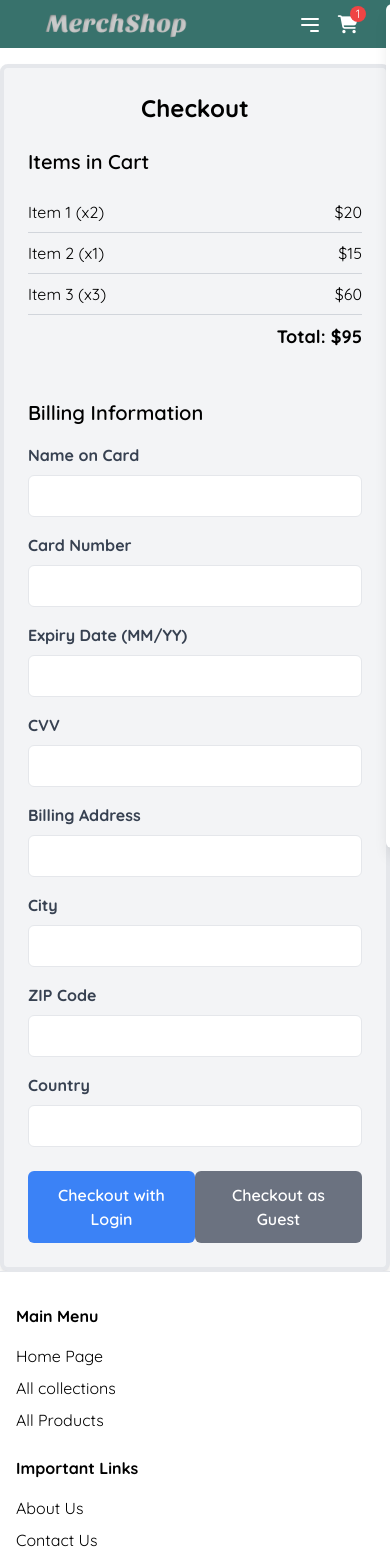
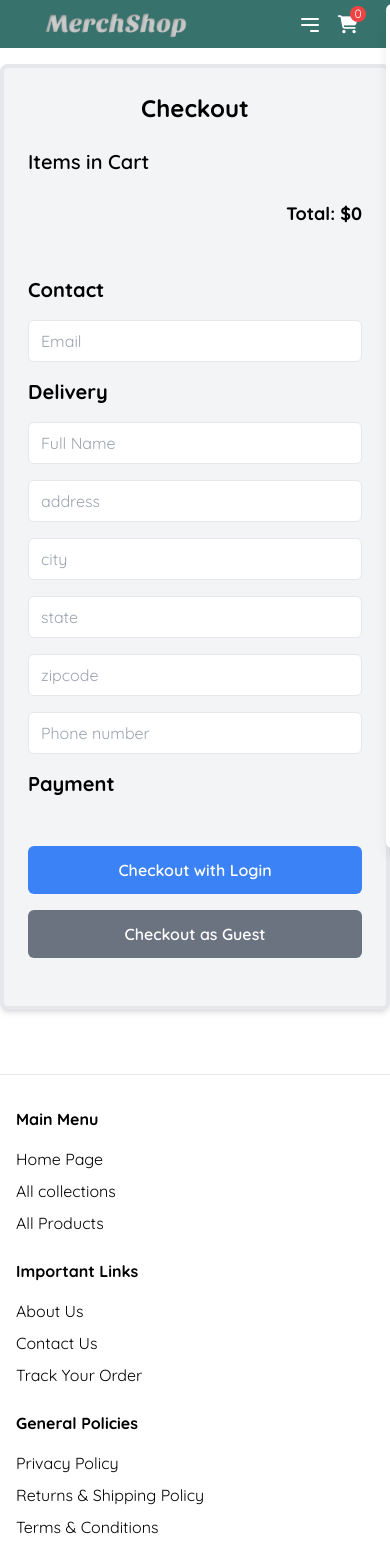
Before and after one commit to Rahul-Dhaka/Merch-shop, a React (Vite) app in the folder client/: page /checkout in a window 390 px wide. Shown: the top 1564 px of the page. Built offline with nearby package versions, Linux system fonts and the light colour scheme.

Commit message:
checkout page

```diff
--- a/client/src/Pages/Checkout.jsx
+++ b/client/src/Pages/Checkout.jsx
@@ -1,17 +1,17 @@
 import React, { useState } from 'react';
+import { useSelector } from 'react-redux';
 import 'tailwindcss/tailwind.css';
 
-const itemsInCart = [
-  { id: 1, name: 'Item 1', price: 10, quantity: 2 },
-  { id: 2, name: 'Item 2', price: 15, quantity: 1 },
-  { id: 3, name: 'Item 3', price: 20, quantity: 3 },
-];
+
 
 const calculateTotal = (items) => {
   return items.reduce((total, item) => total + item.price * item.quantity, 0);
 };
 
 export const Checkout = () => {
+    const itemsInCart =useSelector((state)=> state.cart.items) ;
+
+
   const [formData, setFormData] = useState({
     name: '',
     cardNumber: '',
@@ -59,6 +59,7 @@ export const Checkout = () => {
   };
 
 
+
   const handleLogin = () => {
     setIsLoggedIn(true);
   };
@@ -70,14 +71,14 @@ export const Checkout = () => {
   const totalAmount = calculateTotal(itemsInCart);
 
   return (
-    <div className="max-w-6xl border-4 flex flex-col gap-4 md:flex-row-reverse mt-16 mx-auto p-6 bg-gray-100 rounded-lg shadow-md">
+    <div className="max-w-6xl border-4 flex flex-col gap-4 md:flex-row-reverse my-16 mx-auto p-6 bg-gray-100 rounded-lg shadow-md">
         <div className='w-full md-1/2'>
         <h1 className="text-2xl font-bold text-center mb-6">Checkout</h1>
       <div className="mb-6">
         <h2 className="text-xl font-semibold mb-4">Items in Cart</h2>
         {itemsInCart.map(item => (
-          <div key={item.id} className="flex justify-between py-2 border-b border-gray-300">
-            <span>{item.name} (x{item.quantity})</span>
+          <div key={item.title} className="flex justify-between py-2 border-b border-gray-300">
+            <span>{item.title} (x{item.quantity})</span>
             <span>${item.price * item.quantity}</span>
           </div>
         ))}
@@ -88,108 +89,43 @@ export const Checkout = () => {
       </div>
         <div className='w-full md-1/2'>
         <form onSubmit={handleSubmit}>
-        <h2 className="text-xl font-semibold mb-4">Billing Information</h2>
+        <h2 className="text-xl font-bold mb-4">Contact</h2>
         <div className="mb-4">
-          <label className="block text-gray-700 font-bold mb-2">Name on Card</label>
-          <input
-            type="text"
-            name="name"
-            value={formData.name}
-            onChange={handleChange}
-            className="w-full px-3 py-2 border rounded-md focus:outline-none focus:ring-2 focus:ring-green-500"
-          />
+          <input placeholder='Email' type="email" name="email" value={formData.email} onChange={handleChange} className="w-full px-3 py-2 border rounded-md focus:outline-none focus:ring-2 focus:ring-green-500"/>
           {errors.name && <p className="text-red-500 text-sm mt-1">{errors.name}</p>}
         </div>
+        <h2 className="text-xl font-bold mb-4">Delivery</h2>
         <div className="mb-4">
-          <label className="block text-gray-700 font-bold mb-2">Card Number</label>
-          <input
-            type="text"
-            name="cardNumber"
-            value={formData.cardNumber}
-            onChange={handleChange}
-            className="w-full px-3 py-2 border rounded-md focus:outline-none focus:ring-2 focus:ring-green-500"
-          />
+          <input placeholder='Full Name' type="text" name="fullName" value={formData.fullName} onChange={handleChange} className="w-full px-3 py-2 border rounded-md focus:outline-none focus:ring-2 focus:ring-green-500"/>
           {errors.cardNumber && <p className="text-red-500 text-sm mt-1">{errors.cardNumber}</p>}
         </div>
         <div className="mb-4">
-          <label className="block text-gray-700 font-bold mb-2">Expiry Date (MM/YY)</label>
-          <input
-            type="text"
-            name="expiryDate"
-            value={formData.expiryDate}
-            onChange={handleChange}
-            className="w-full px-3 py-2 border rounded-md focus:outline-none focus:ring-2 focus:ring-green-500"
-          />
+          <input placeholder='address' type="text" name="address" value={formData.address} onChange={handleChange} className="w-full px-3 py-2 border rounded-md focus:outline-none focus:ring-2 focus:ring-green-500" />
           {errors.expiryDate && <p className="text-red-500 text-sm mt-1">{errors.expiryDate}</p>}
         </div>
         <div className="mb-4">
-          <label className="block text-gray-700 font-bold mb-2">CVV</label>
-          <input
-            type="text"
-            name="cvv"
-            value={formData.cvv}
-            onChange={handleChange}
-            className="w-full px-3 py-2 border rounded-md focus:outline-none focus:ring-2 focus:ring-green-500"
-          />
+          <input placeholder='city' type="text" name="city" value={formData.city} onChange={handleChange} className="w-full px-3 py-2 border rounded-md focus:outline-none focus:ring-2 focus:ring-green-500"/>
           {errors.cvv && <p className="text-red-500 text-sm mt-1">{errors.cvv}</p>}
         </div>
         <div className="mb-4">
-          <label className="block text-gray-700 font-bold mb-2">Billing Address</label>
-          <input
-            type="text"
-            name="address"
-            value={formData.address}
-            onChange={handleChange}
-            className="w-full px-3 py-2 border rounded-md focus:outline-none focus:ring-2 focus:ring-green-500"
-          />
-          {errors.address && <p className="text-red-500 text-sm mt-1">{errors.address}</p>}
+          <input placeholder='state' type="text" name="state" value={formData.state} onChange={handleChange} className="w-full px-3 py-2 border rounded-md focus:outline-none focus:ring-2 focus:ring-green-500"/>
+          {errors.cvv && <p className="text-red-500 text-sm mt-1">{errors.cvv}</p>}
         </div>
         <div className="mb-4">
-          <label className="block text-gray-700 font-bold mb-2">City</label>
-          <input
-            type="text"
-            name="city"
-            value={formData.city}
-            onChange={handleChange}
-            className="w-full px-3 py-2 border rounded-md focus:outline-none focus:ring-2 focus:ring-green-500"
-          />
-          {errors.city && <p className="text-red-500 text-sm mt-1">{errors.city}</p>}
+          <input placeholder='zipcode' type="number" name="zipcode" value={formData.zipcode} onChange={handleChange} className="w-full px-3 py-2 border rounded-md focus:outline-none focus:ring-2 focus:ring-green-500"/>
+          {errors.cvv && <p className="text-red-500 text-sm mt-1">{errors.cvv}</p>}
         </div>
         <div className="mb-4">
-          <label className="block text-gray-700 font-bold mb-2">ZIP Code</label>
-          <input
-            type="text"
-            name="zip"
-            value={formData.zip}
-            onChange={handleChange}
-            className="w-full px-3 py-2 border rounded-md focus:outline-none focus:ring-2 focus:ring-green-500"
-          />
-          {errors.zip && <p className="text-red-500 text-sm mt-1">{errors.zip}</p>}
+          <input placeholder='Phone number' type="number" name="number" value={formData.number} onChange={handleChange} className="w-full px-3 py-2 border rounded-md focus:outline-none focus:ring-2 focus:ring-green-500"s/>
+          {errors.cvv && <p className="text-red-500 text-sm mt-1">{errors.cvv}</p>}
         </div>
-        <div className="mb-4">
-          <label className="block text-gray-700 font-bold mb-2">Country</label>
-          <input
-            type="text"
-            name="country"
-            value={formData.country}
-            onChange={handleChange}
-            className="w-full px-3 py-2 border rounded-md focus:outline-none focus:ring-2 focus:ring-green-500"
-          />
-          {errors.country && <p className="text-red-500 text-sm mt-1">{errors.country}</p>}
-        </div>
-        <div className="flex justify-between mt-6">
-          <button
-            type="button"
-            onClick={handleLogin}
-            className="w-1/2 px-6 py-3 bg-blue-500 text-white font-semibold rounded-md hover:bg-blue-600 focus:outline-none focus:ring-2 focus:ring-blue-500"
-          >
+        <h2 className="text-xl font-bold mb-4">Payment</h2>
+
+        <div className="flex flex-col w-full justify-center items-center py-6 gap-4 mt-6">
+          <button type="button" onClick={handleLogin} className="w-full px-6 py-3 bg-blue-500 text-white font-semibold rounded-md hover:bg-blue-600 focus:outline-none focus:ring-2 focus:ring-blue-500">
             Checkout with Login
           </button>
-          <button
-            type="button"
-            onClick={handleCheckoutAsGuest}
-            className="w-1/2 px-6 py-3 bg-gray-500 text-white font-semibold rounded-md hover:bg-gray-600 focus:outline-none focus:ring-2 focus:ring-gray-500"
-          >
+          <button type="button" onClick={handleCheckoutAsGuest} className="w-full px-6 py-3 bg-gray-500 text-white font-semibold rounded-md hover:bg-gray-600 focus:outline-none focus:ring-2 focus:ring-gray-500">
             Checkout as Guest
           </button>
         </div>
--- a/client/src/app/features/cart/cartSlice.js
+++ b/client/src/app/features/cart/cartSlice.js
@@ -1,8 +1,25 @@
 import {createSlice} from '@reduxjs/toolkit';
 
-const initialState = {
-    items: [{title: 'demo'}],
-}
+const loadCartFromLocalStorage = () => {
+    try {
+        const serializedState = localStorage.getItem('cart');
+        return serializedState ? JSON.parse(serializedState) : { items: [] };
+    } catch (e) {
+        console.warn("Failed to load state from local storage:", e);
+        return { items: [] };
+    }
+};
+
+const saveCartToLocalStorage = (state) => {
+    try {
+        const serializedState = JSON.stringify(state);
+        localStorage.setItem('cart', serializedState);
+    } catch (e) {
+        console.warn("Failed to save state to local storage:", e);
+    }
+};
+
+const initialState = loadCartFromLocalStorage();
 
 const cartSlice = createSlice({
     name: 'cart',
@@ -21,9 +38,11 @@ const cartSlice = createSlice({
             if (!itemFound) {
                 state.items.push({ ...action.payload, quantity: 1 });
             }
+            saveCartToLocalStorage(state);
         },
         removeItem: (state, action) => {
             state.items = state.items.filter(item => item.title!==action.payload.title);
+            saveCartToLocalStorage(state);
         },
 
         updateQuantity: (state, action) => {
@@ -33,10 +52,12 @@ const cartSlice = createSlice({
                     console.log("lo quantity check karo - ", item.quantity);
                 }
             });
+            saveCartToLocalStorage(state);
         },
 
         clearCart: (state) => {
             state.items = [];
+            saveCartToLocalStorage(state);
         }
     }
 })
--- a/client/src/components/CartModal.jsx
+++ b/client/src/components/CartModal.jsx
@@ -1,6 +1,7 @@
 import React, { useEffect, useState } from 'react';
 import { removeItem, updateQuantity, clearCart } from '../app/features/cart/cartSlice';
 import {useSelector, useDispatch } from 'react-redux';
+import { Link } from 'react-router-dom';
 
 const CartModal = ({ isOpen, onClose, items }) => {
   const items2 = useSelector((state)=> state.cart.items );
@@ -43,7 +44,7 @@ const CartModal = ({ isOpen, onClose, items }) => {
               ))}
 
             </ul>
-            <button className="p-2 w-4/5 px-5 block mx-auto rounded border bg-slate-700 text-white">Checkout</button>
+            <button className="p-2 w-4/5 px-5 block mx-auto rounded border bg-slate-700 text-white" onClick={onClose}><Link to='/checkout'>Checkout</Link></button>
             <button className="p-2 w-4/5 px-5 block m-2 mx-auto rounded border" onClick={()=>dispatch(clearCart())}>Clear cart</button>
             </>
           )}
```
